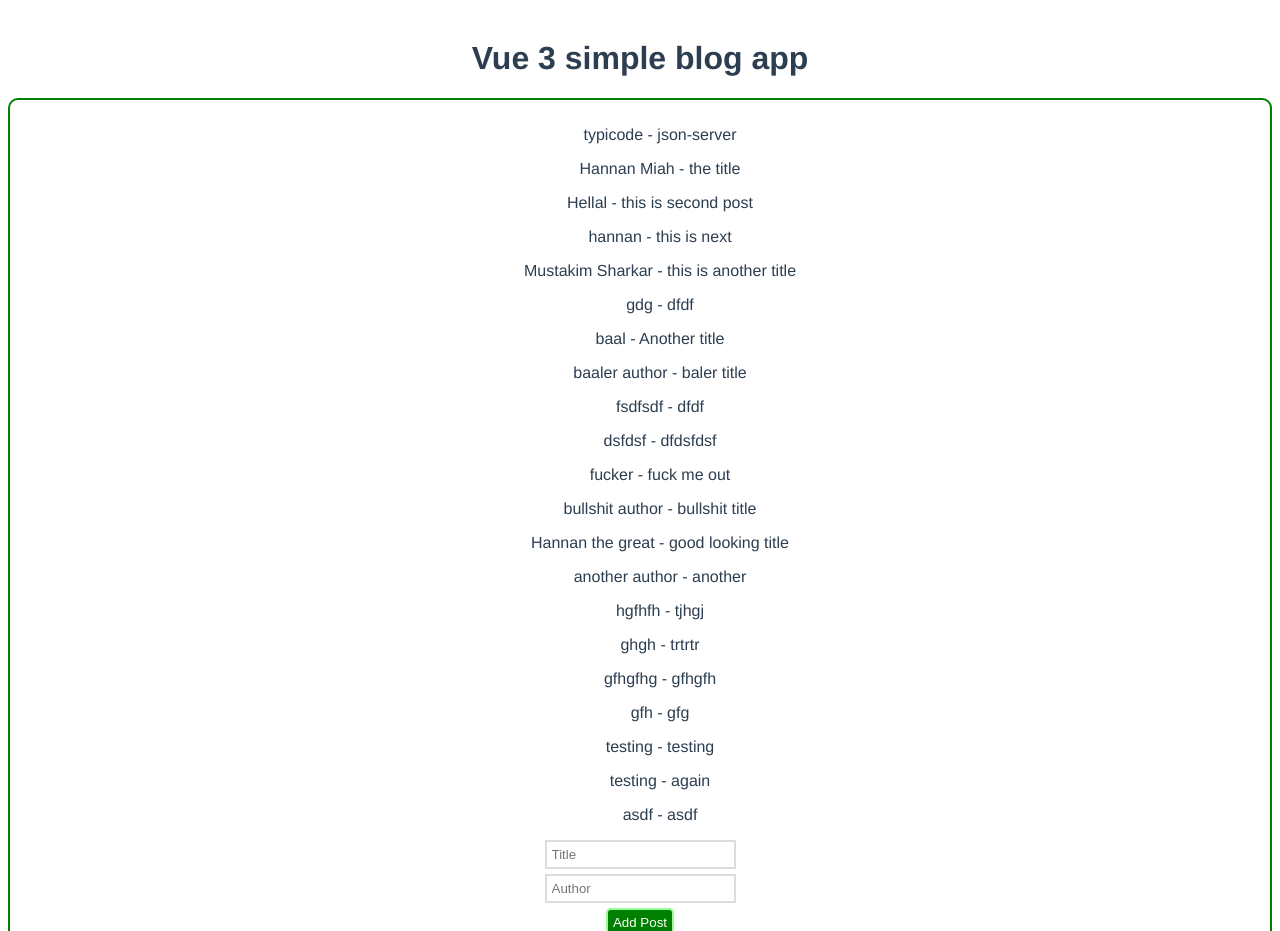
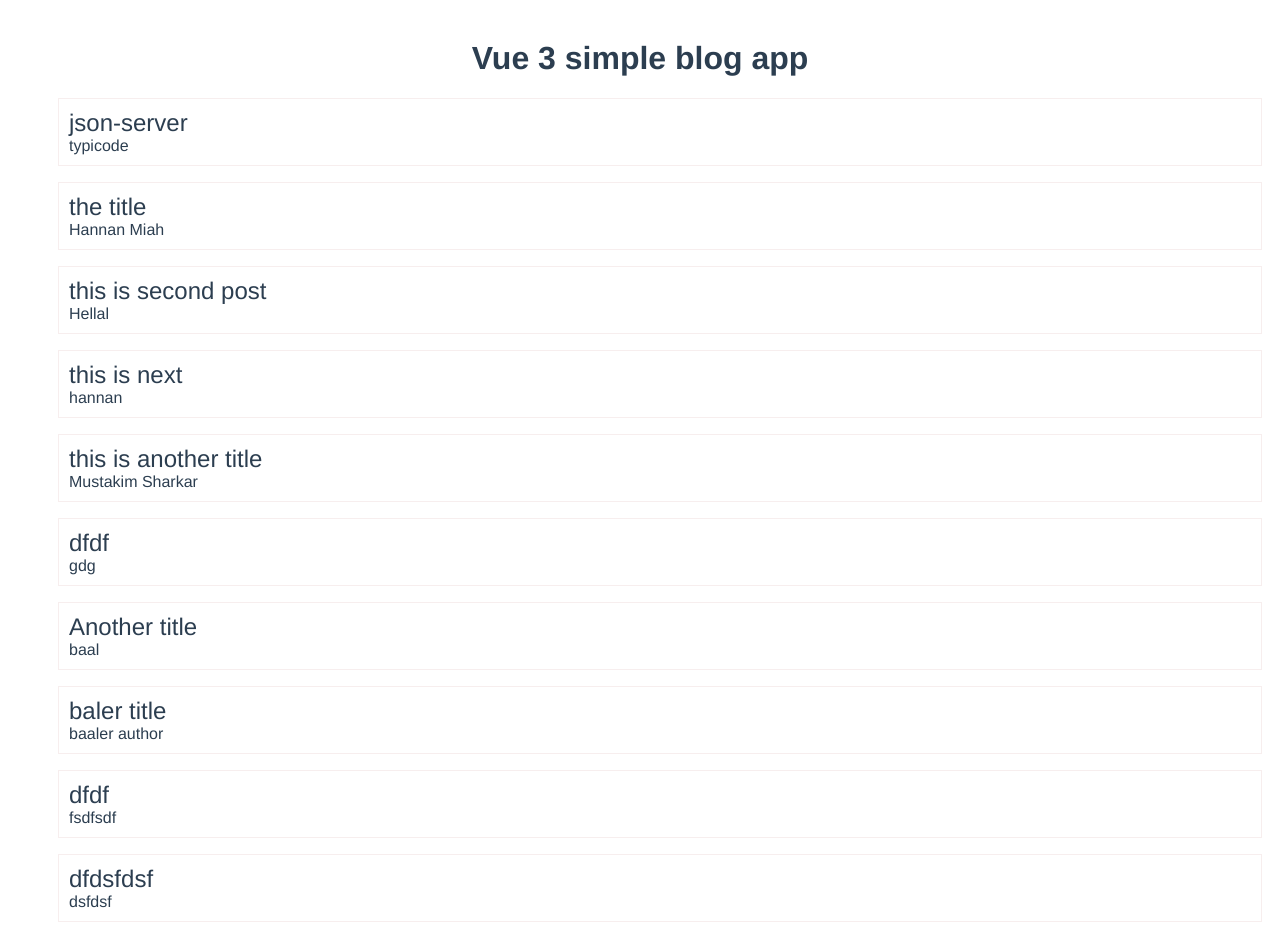
Before and after one commit to hannanmiah/vue-blog-crud, a Vue app: page / in a window 1280 px wide. Shown: the part 20-951 px from the top of the page. Built offline with nearby package versions, Linux system fonts and the light colour scheme; data requests are answered from the project's data file.

Commit message:
changed some styling...

```diff
--- a/db.json
+++ b/db.json
@@ -104,6 +104,31 @@
       "title": "asdf",
       "author": "asdf",
       "id": 81
+    },
+    {
+      "author": "this is another fake author",
+      "title": "this is another fake title",
+      "id": 28
+    },
+    {
+      "title": "again title",
+      "author": "again author",
+      "id": 82
+    },
+    {
+      "title": "dfsfdasf ",
+      "author": "sfasfasf",
+      "id": 83
+    },
+    {
+      "title": "gdfg",
+      "author": "gfdgfdg",
+      "id": 84
+    },
+    {
+      "title": "ffff",
+      "author": "fffff",
+      "id": 85
     }
   ],
   "comments": [
--- a/src/App.vue
+++ b/src/App.vue
@@ -1,27 +1,25 @@
 <template>
-<h1>Vue 3 simple blog app</h1>
-  <div class="box">
+<h1 class="heading">Vue 3 simple blog app</h1>
     <Suspense>
     <template #default>
-      <HelloWorld/>
+      <Post/>
     </template>
     <template #fallback>
       loading...
     </template>
   </Suspense>
   <new-post/>
-  </div>
 </template>
 
 <script>
 import {onErrorCaptured,ref} from 'vue'
-import HelloWorld from './components/HelloWorld.vue'
+import Post from './components/Post.vue'
 import NewPost from './components/NewPost.vue'
 
 export default {
   name: 'App',
   components: {
-    HelloWorld,
+    Post,
     NewPost
   },
   setup(){
@@ -50,11 +48,22 @@ export default {
       list-style-type: none;
     }
 
+    ul li{
+      border: 1px solid rgb(247, 238, 238);
+      padding: 10px;
+    }
+
     button {
+      display: block;
       border: 2px solid palegreen;
       background: green;
       padding: 5px;
       border-radius: 5px;
       color: white;
+      margin: 5px auto;
+    }
+
+    .heading {
+      text-align: center;
     }
 </style>
--- a/src/components/NewPost.vue
+++ b/src/components/NewPost.vue
@@ -36,10 +36,10 @@ export default {
 <style>
     input {
         display: block;
-        border: 2px solid #ddd;
+        width: 100%;
+        border: 1px solid #ddd;
         padding: 5px;
         margin: 5px auto;
-        max-width: 500px;
     }
 
 </style>
--- a/src/components/HelloWorld.vue
+++ b/src/components/Post.vue
@@ -1,6 +1,9 @@
 <template>
   <ul v-for="post in posts" :key="post.id">
-    <li>{{post.author}} - {{post.title}}</li>
+    <li>
+      <div class="title">{{post.title}}</div>
+      <div class="meta">{{post.author}}</div>
+    </li>
   </ul>
 </template>
 
@@ -9,7 +12,7 @@ import {onMounted,toRefs} from 'vue'
 import state from '../composables/postComposer'
 import axios from 'axios'
 export default {
-  name: 'HelloWorld',
+  name: 'Post',
   setup(){
     onMounted(()=> {
       state.loadData()
@@ -20,3 +23,14 @@ export default {
   }
 }
 </script>
+<style scoped>
+  .title {
+    display: block;
+    font-size: 1.5rem;
+  }
+
+  .meta {
+    display: block;
+    font-size: 1rem;
+  }
+</style>
--- a/src/index.css
+++ b/src/index.css
@@ -2,7 +2,10 @@
   font-family: Avenir, Helvetica, Arial, sans-serif;
   -webkit-font-smoothing: antialiased;
   -moz-osx-font-smoothing: grayscale;
-  text-align: center;
   color: #2c3e50;
   margin-top: 60px;
 }
+
+body {
+  padding: 0px 10px;
+}
```
